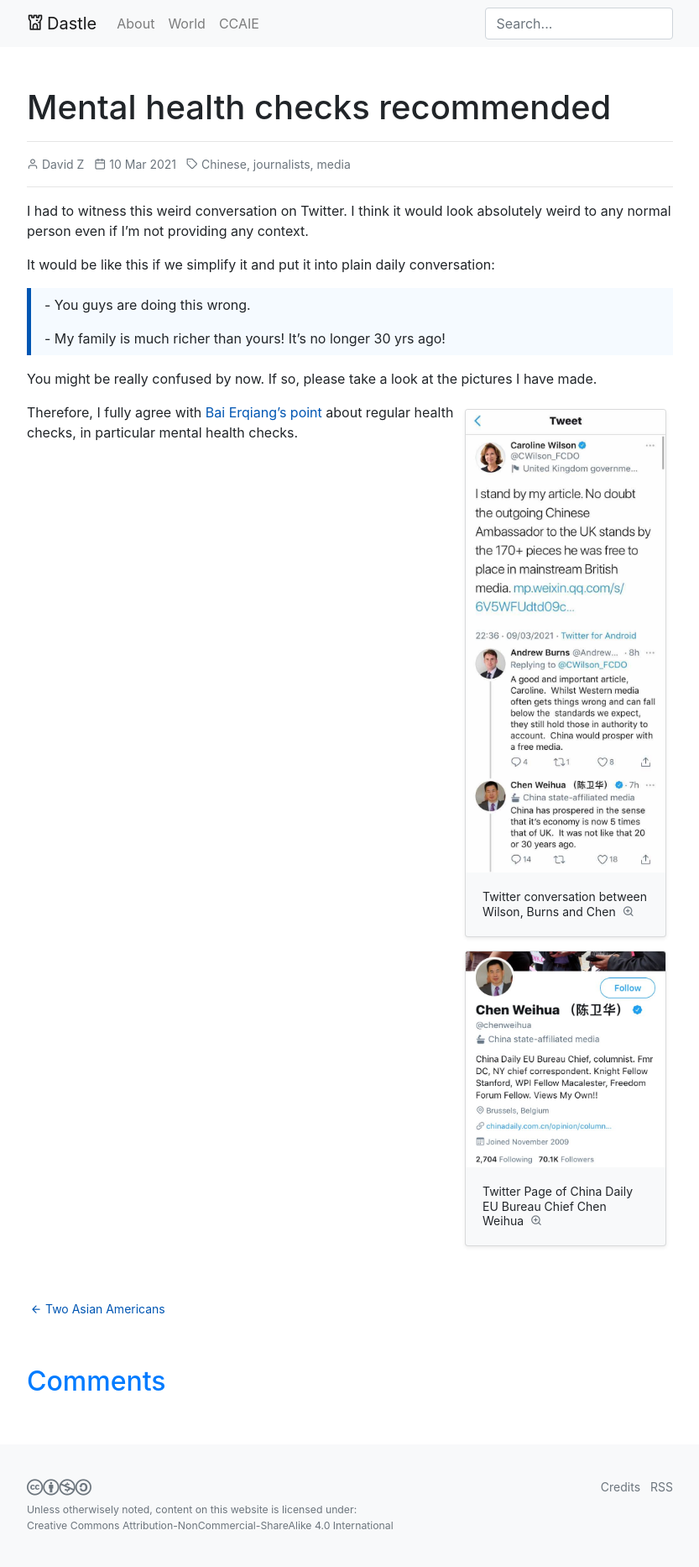
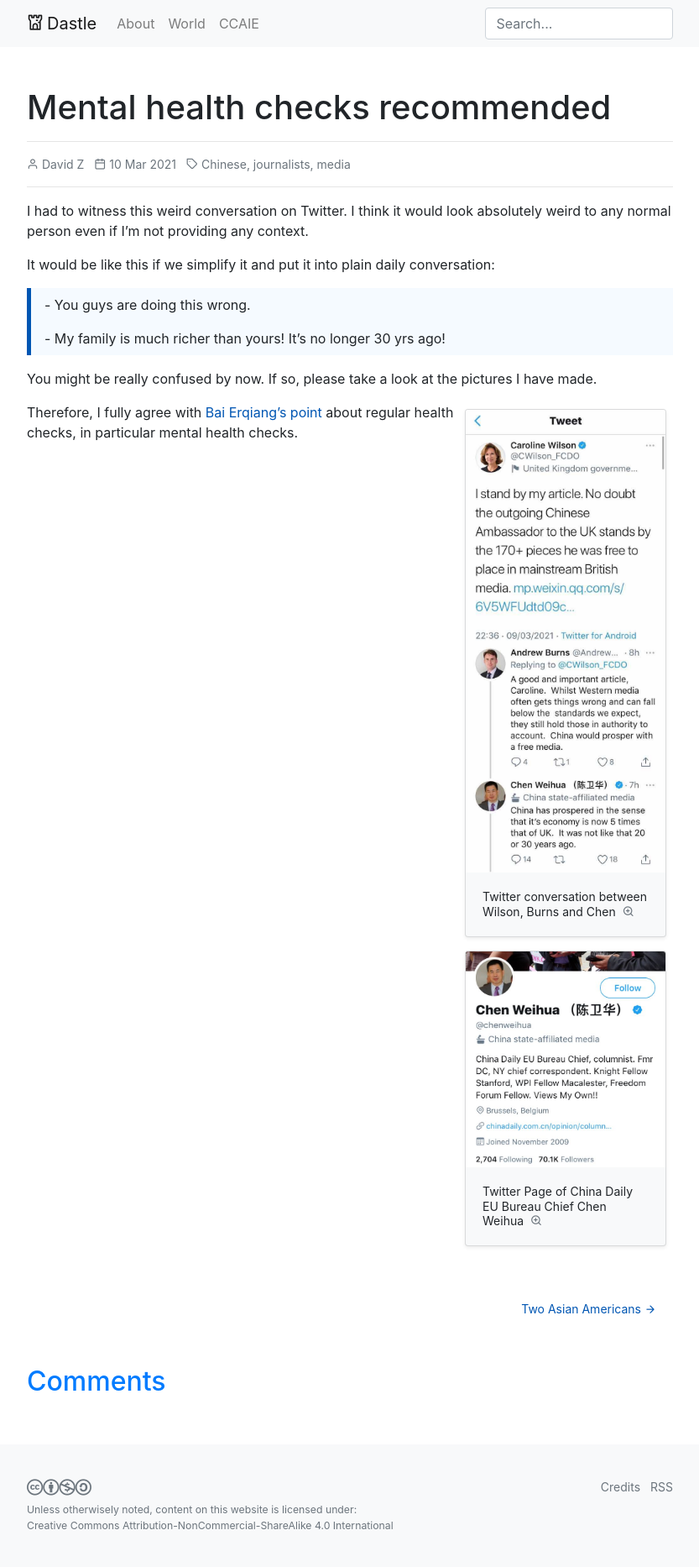
Before and after one commit to teatall/blog-dastle-jekyll, a Jekyll site: the page built from _posts/2021-03-10-mental_health_checks_recommended.md, in a window 1280 px wide. Shown: the whole page at 84% size, without its empty margins (223-1056 px from the left). Built offline with Jekyll 4.4.1, drawn with Linux system fonts in a browser that asks for light colours; some web fonts are replaced; comment, search, counter and statistics services are not loaded.

Commit message:
Update post.html

```diff
--- a/_layouts/post.html
+++ b/_layouts/post.html
@@ -14,15 +14,15 @@
 </main>
 <ul class="nav small my-5 nav-pills nav-justified">
   <li class="nav-item text-left">
-    {% if page.previous.url %}
-    <a href="{{page.previous.url}}" class="nav-link pl-0 d-flex justify-content-start"><i class="fi fi-arrow-left p-1"></i>{{page.previous.title}}</a>
+    {% if page.next.url %}
+    <a href="{{page.next.url}}" class="nav-link pr-0 d-flex justify-content-start"><i class="fi fi-arrow-left p-1"></i>{{page.next.title}}</a>
     {% else %}
     <a class="nav-link disabled"></a>
     {% endif %}
   </li>
   <li class="nav-item text-right">
-    {% if page.next.url %}
-    <a href="{{page.next.url}}" class="nav-link pr-0 d-flex justify-content-end">{{page.next.title}}<i class="fi fi-arrow-right p-1"></i></a>
+    {% if page.previous.url %}
+    <a href="{{page.previous.url}}" class="nav-link pl-0 d-flex justify-content-end">{{page.previous.title}}<i class="fi fi-arrow-right p-1"></i></a>
     {% else %}
     <a class="nav-link disabled"></a>
     {% endif %}
```
